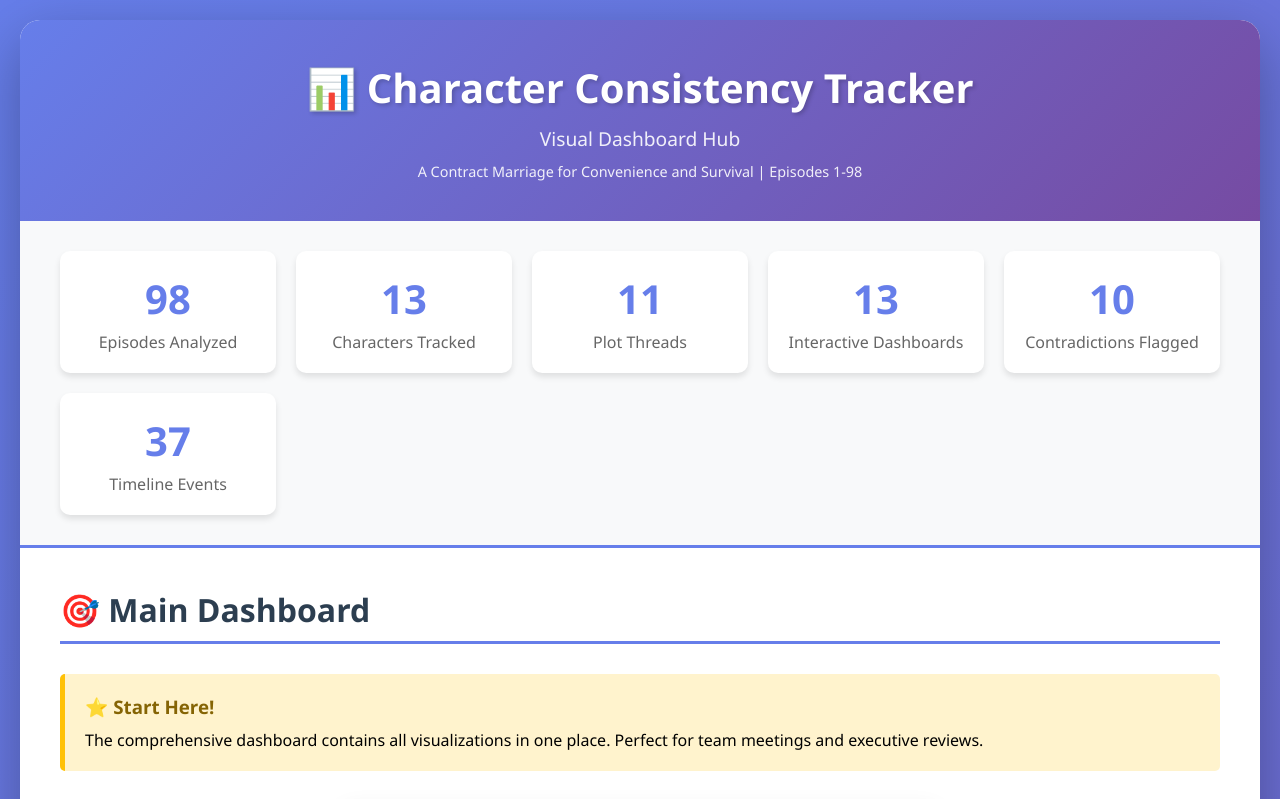
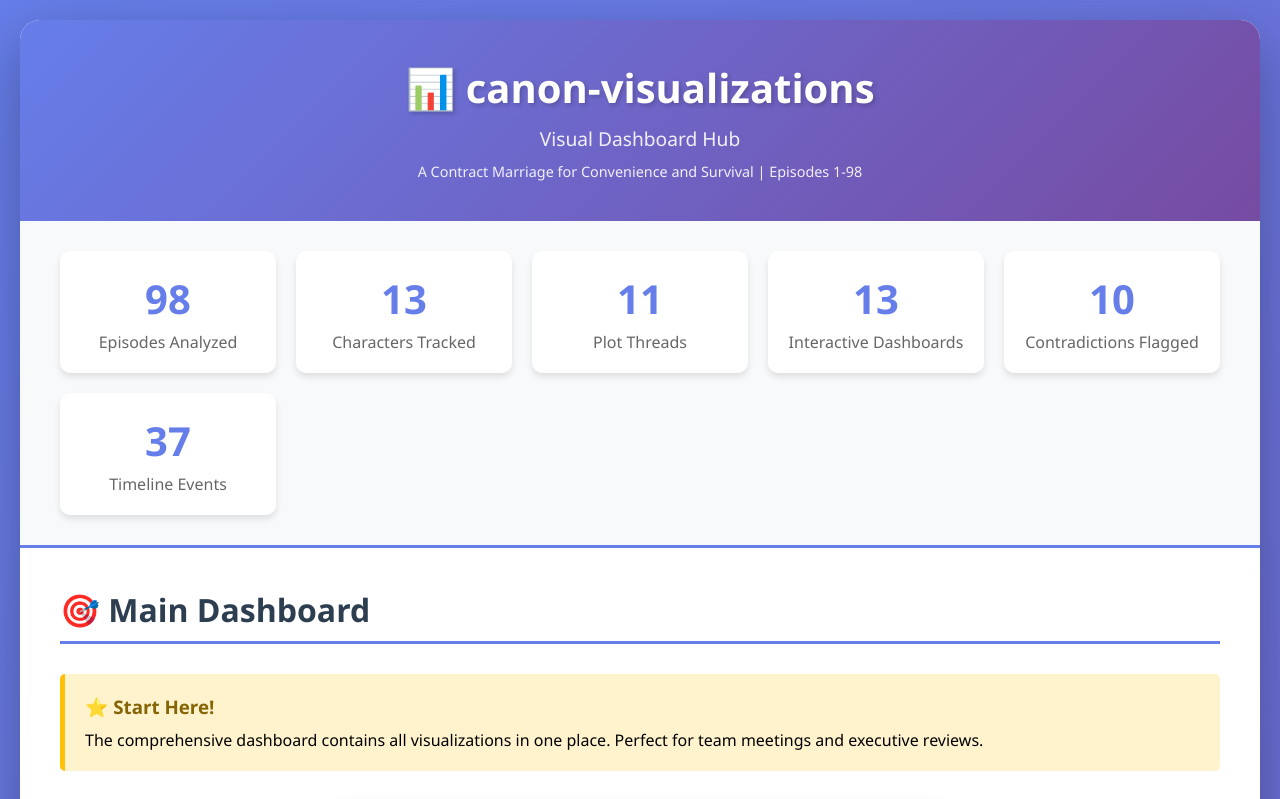
Before and after one commit to mehtabhavesh-code/Canon-doc, a website: page index.html in a window 1280 px wide. Shown: the top 799 px of the page. Drawn offline with Linux system fonts and the light colour scheme.

Commit message:
Commit Updated

```diff
--- a/index.html
+++ b/index.html
@@ -234,7 +234,7 @@
     <div class="container">
         <!-- Header -->
         <div class="header">
-            <h1>📊 Character Consistency Tracker</h1>
+            <h1>📊 canon-visualizations</h1>
             <p>Visual Dashboard Hub</p>
             <p style="font-size: 0.9em; margin-top: 10px;">A Contract Marriage for Convenience and Survival | Episodes 1-98</p>
         </div>
```
